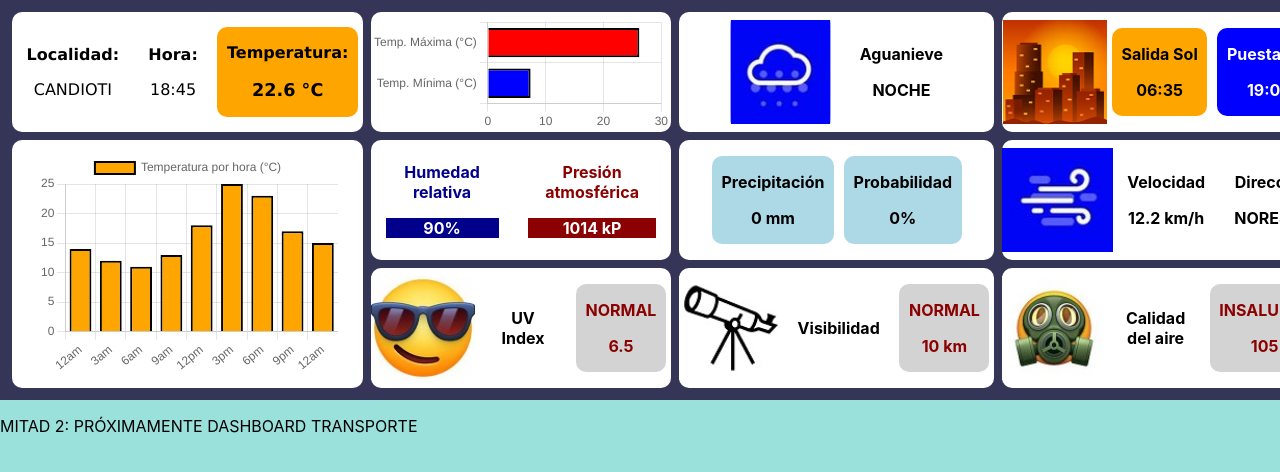
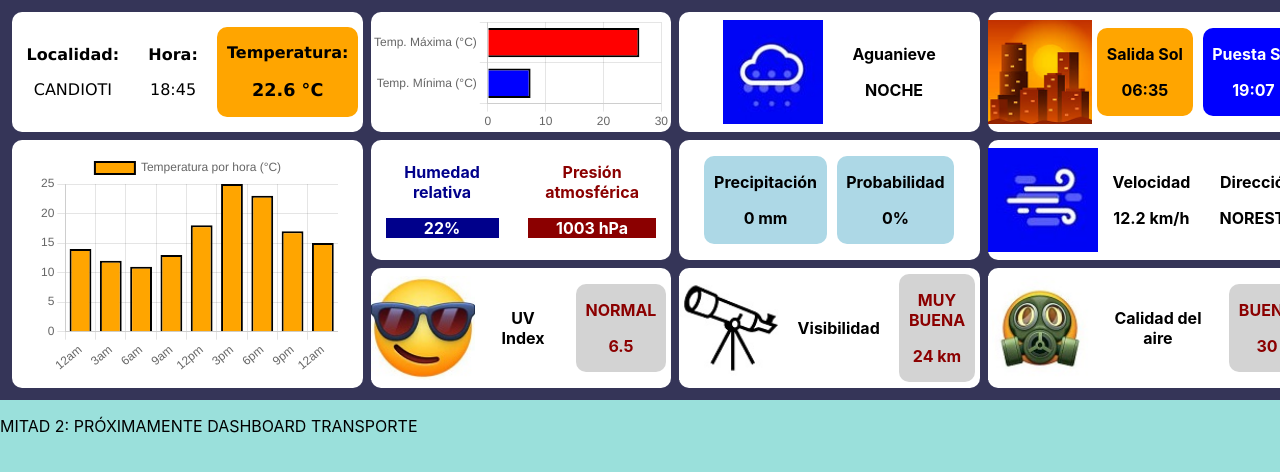
Before and after one commit to panchocandioti/dashboard, a React (Create React App) app: page / in a window 1280 px wide. Shown: the top 472 px of the page. Built offline with nearby package versions, Linux system fonts and the light colour scheme.

Commit message:
Maqueta con datos JSON avances2

```diff
--- a/src/Components/CalidadAire.js
+++ b/src/Components/CalidadAire.js
@@ -1,7 +1,36 @@
 import React from 'react'
 import emojiMascara from "../multimedia/emojiMascara.jpg"
+import { datosTrabajo1 } from './Datos'
+import { datosTrabajo2 } from "./Datos2"
+
 
 function CalidadAire() {
+
+    const hora = datosTrabajo1["current_weather"]["time"];
+    const hora1 = hora.split("T")[1];
+    const horaPosicion = hora1.split(":")[0];
+    const calidadAire = parseInt(datosTrabajo2["hourly"]["european_aqi"][horaPosicion]);
+
+    let claseCalidadAire = "";
+
+    const clasificarCalidadAire = () => {
+        if (calidadAire <= 20) {
+            claseCalidadAire = "MUY BUENA";
+        } else if (calidadAire > 20 && calidadAire <= 40) {
+            claseCalidadAire = "BUENA";
+        } else if (calidadAire > 40 && calidadAire <= 60) {
+            claseCalidadAire = "REGULAR";
+        } else if (calidadAire > 60 && calidadAire <= 80) {
+            claseCalidadAire = "POBRE";
+        } else if (calidadAire > 80 && calidadAire <= 100) {
+            claseCalidadAire = "MUY POBRE"
+        } else if (calidadAire > 100) {
+            claseCalidadAire = "INSALUBRE"
+        }
+    }
+
+    clasificarCalidadAire();
+
     return (
         <div className='subseccion'>
             <img src={emojiMascara}></img>
@@ -10,8 +39,8 @@ function CalidadAire() {
 
             </div>
             <div className='elemento'style={{color: "darkred", backgroundColor: "lightgray"}}>
-                <p><b>INSALUBRE</b></p>
-                <p><b>105</b></p>
+                <p><b>{claseCalidadAire}</b></p>
+                <p><b>{calidadAire}</b></p>
             </div>
         </div>
     )
--- a/src/Components/HumedadPresion.js
+++ b/src/Components/HumedadPresion.js
@@ -1,15 +1,24 @@
 import React from 'react'
+import { datosTrabajo1 } from './Datos';
 
 function HumedadPresion() {
+
+  const hora = datosTrabajo1["current_weather"]["time"];
+  const hora1 = hora.split("T")[1];
+  const horaPosicion = hora1.split(":")[0];
+  const humedad = datosTrabajo1["hourly"]["relativehumidity_2m"][horaPosicion];
+  const presion = Math.round(datosTrabajo1["hourly"]["surface_pressure"][horaPosicion]);
+
+
   return (
     <div className='subseccion'>
         <div className='elemento' style={{color: "darkblue"}}>
             <p><b>Humedad relativa</b></p>
-            <p style={{color: "white", backgroundColor: "darkblue"}}><b>90%</b></p>
+            <p style={{color: "white", backgroundColor: "darkblue"}}><b>{humedad}%</b></p>
         </div>
         <div className='elemento' style={{color: "darkred"}}>
         <p><b>Presión atmosférica</b></p>
-            <p style={{color: "white", backgroundColor: "darkred"}}><b>1014 kP</b></p>
+            <p style={{color: "white", backgroundColor: "darkred"}}><b>{presion} hPa</b></p>
         </div>
     </div>
   )
--- a/src/Components/Visibilidad.js
+++ b/src/Components/Visibilidad.js
@@ -1,7 +1,33 @@
 import React from 'react'
 import telescopio from "../multimedia/telescopio.jpg"
+import { datosTrabajo1 } from './Datos';
 
 function Visibilidad() {
+
+    const hora = datosTrabajo1["current_weather"]["time"];
+    const hora1 = hora.split("T")[1];
+    const horaPosicion = hora1.split(":")[0];
+    const visibilidadMetros = datosTrabajo1["hourly"]["visibility"][horaPosicion];
+    const visibilidadKm = parseInt(visibilidadMetros/1000);
+
+    let claseVisibilidad = "";
+
+    const clasificarVisibilidad = () => {
+        if (visibilidadKm <= 2) {
+            claseVisibilidad = "MUY BAJA";
+        } else if (visibilidadKm >2 && visibilidadKm <= 4) {
+            claseVisibilidad = "REDUCIDA";
+        } else if (visibilidadKm > 4 && visibilidadKm <= 10) {
+            claseVisibilidad = "MODERADA";
+        } else if (visibilidadKm > 10 && visibilidadKm <= 20) {
+            claseVisibilidad = "NORMAL";
+        } else if (visibilidadKm > 20) {
+            claseVisibilidad = "MUY BUENA";
+        }
+    }
+
+    clasificarVisibilidad();
+
     return (
         <div className='subseccion'>
             <img src={telescopio}></img>
@@ -9,8 +35,8 @@ function Visibilidad() {
                 <p><b>Visibilidad</b></p>
             </div>
             <div className='elemento' style={{color: "darkred", backgroundColor: "lightgray"}}>
-                <p><b>NORMAL</b></p>
-                <p><b>10 km</b></p>
+                <p><b>{claseVisibilidad}</b></p>
+                <p><b>{visibilidadKm} km</b></p>
             </div>
         </div>
     )
```
